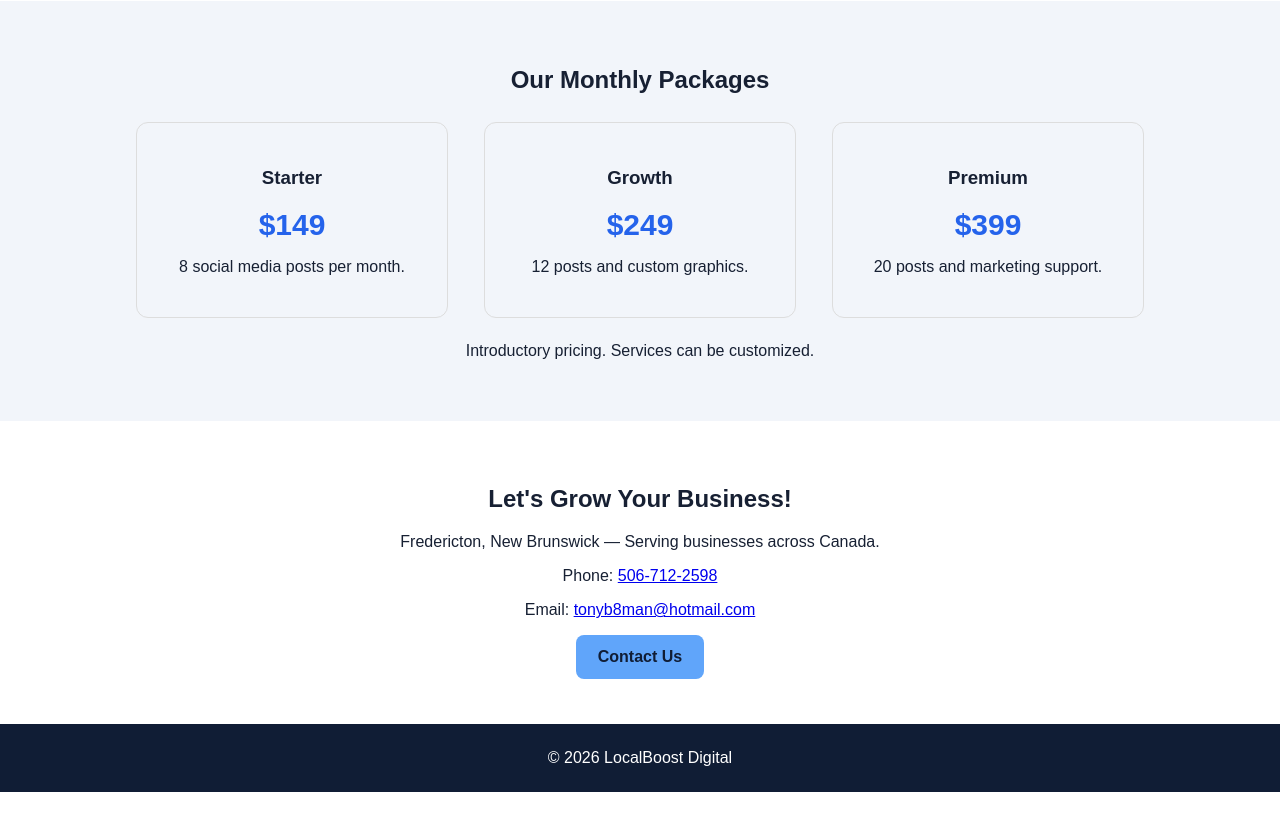
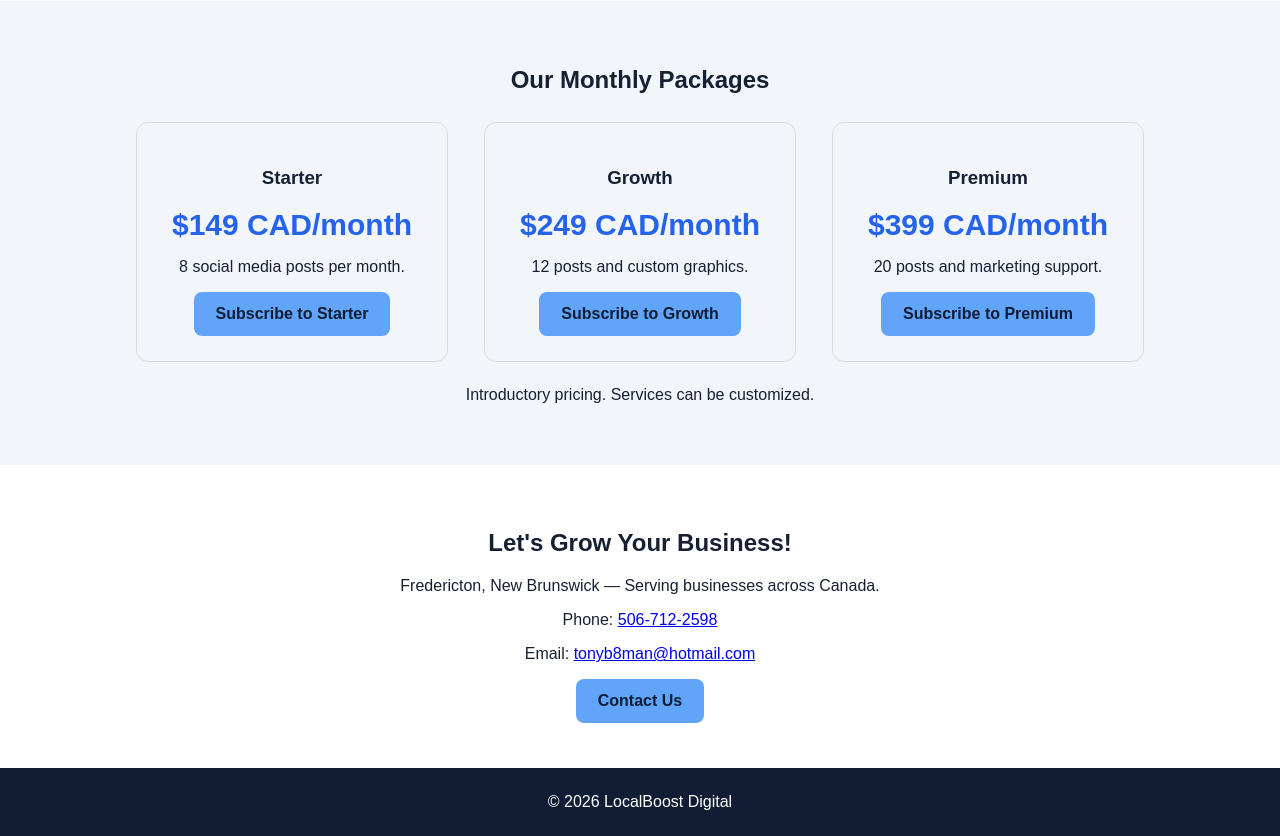
Before and after one commit to ABateman420/localboost-digital-, a plain HTML site: page index.html in a window 1280 px wide. Shown: the part 820-1656 px from the top of the page. Before the commit the page ends 1612 px from the top, so only its background shows below. Drawn offline with Linux system fonts and the light colour scheme.

Commit message:
Add Stripe subscription buttons to pricing packages

```diff
--- a/index.html
+++ b/index.html
@@ -78,11 +78,11 @@ a.button{display:inline-block;background:#60a5fa;color:#101d35;padding:13px 22px
 
 <div class="grid">
 
-<div class="card"><h3>Starter</h3><div class="price">$149</div><p>8 social media posts per month.</p></div>
+<div class="card"><h3>Starter</h3><div class="price">$149 CAD/month</div><p>8 social media posts per month.</p><a class="button" href="https://buy.stripe.com/6oUaEY7ZK4wSe4L7LA8bS00" target="_blank" rel="noopener">Subscribe to Starter</a></div>
 
-<div class="card"><h3>Growth</h3><div class="price">$249</div><p>12 posts and custom graphics.</p></div>
+<div class="card"><h3>Growth</h3><div class="price">$249 CAD/month</div><p>12 posts and custom graphics.</p><a class="button" href="https://buy.stripe.com/5kQdRa3JubZkf8P3vk8bS01" target="_blank" rel="noopener">Subscribe to Growth</a></div>
 
-<div class="card"><h3>Premium</h3><div class="price">$399</div><p>20 posts and marketing support.</p></div>
+<div class="card"><h3>Premium</h3><div class="price">$399 CAD/month</div><p>20 posts and marketing support.</p><a class="button" href="https://buy.stripe.com/8x2dRa3JubZkd0H4zo8bS02" target="_blank" rel="noopener">Subscribe to Premium</a></div>
 
 </div>
 
```
